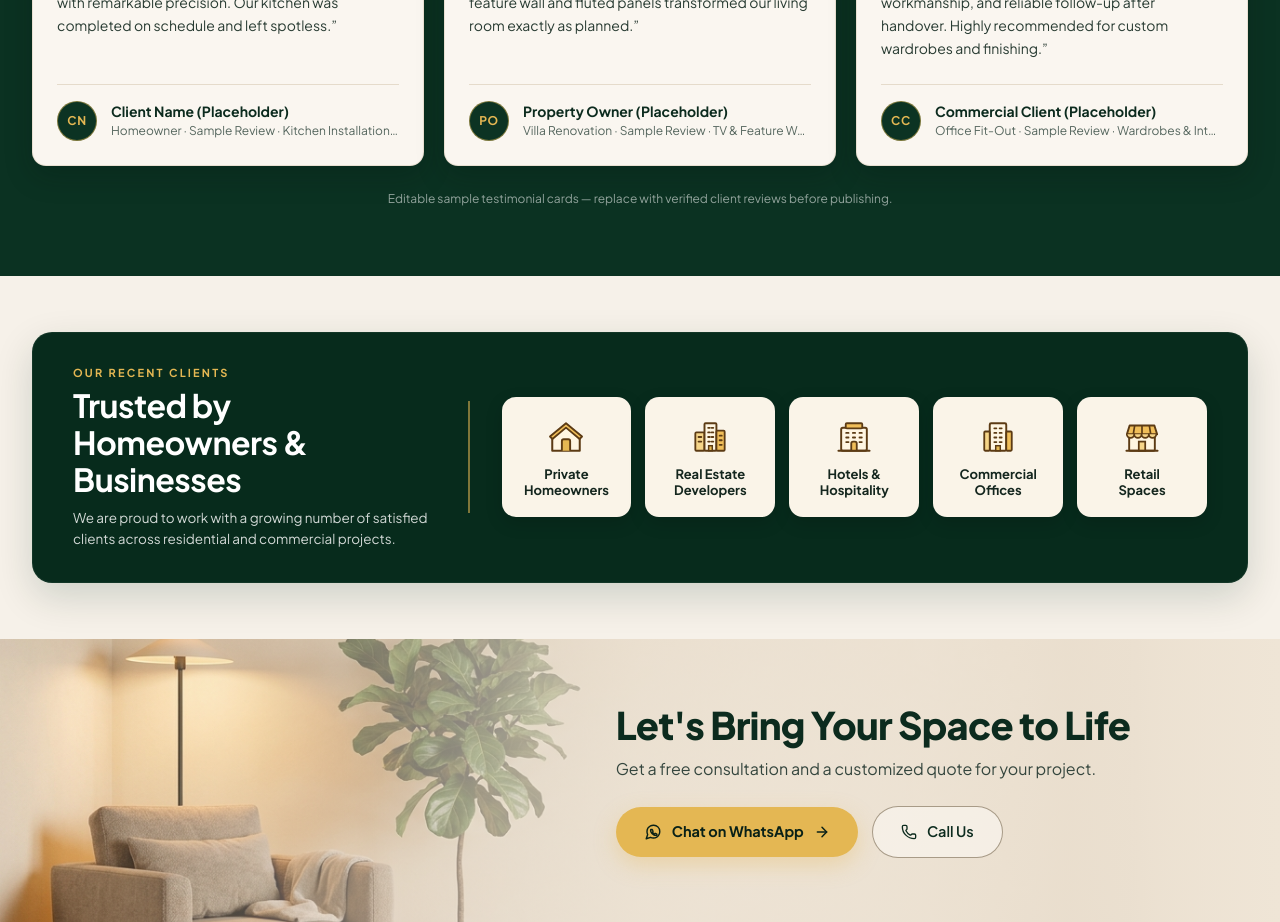
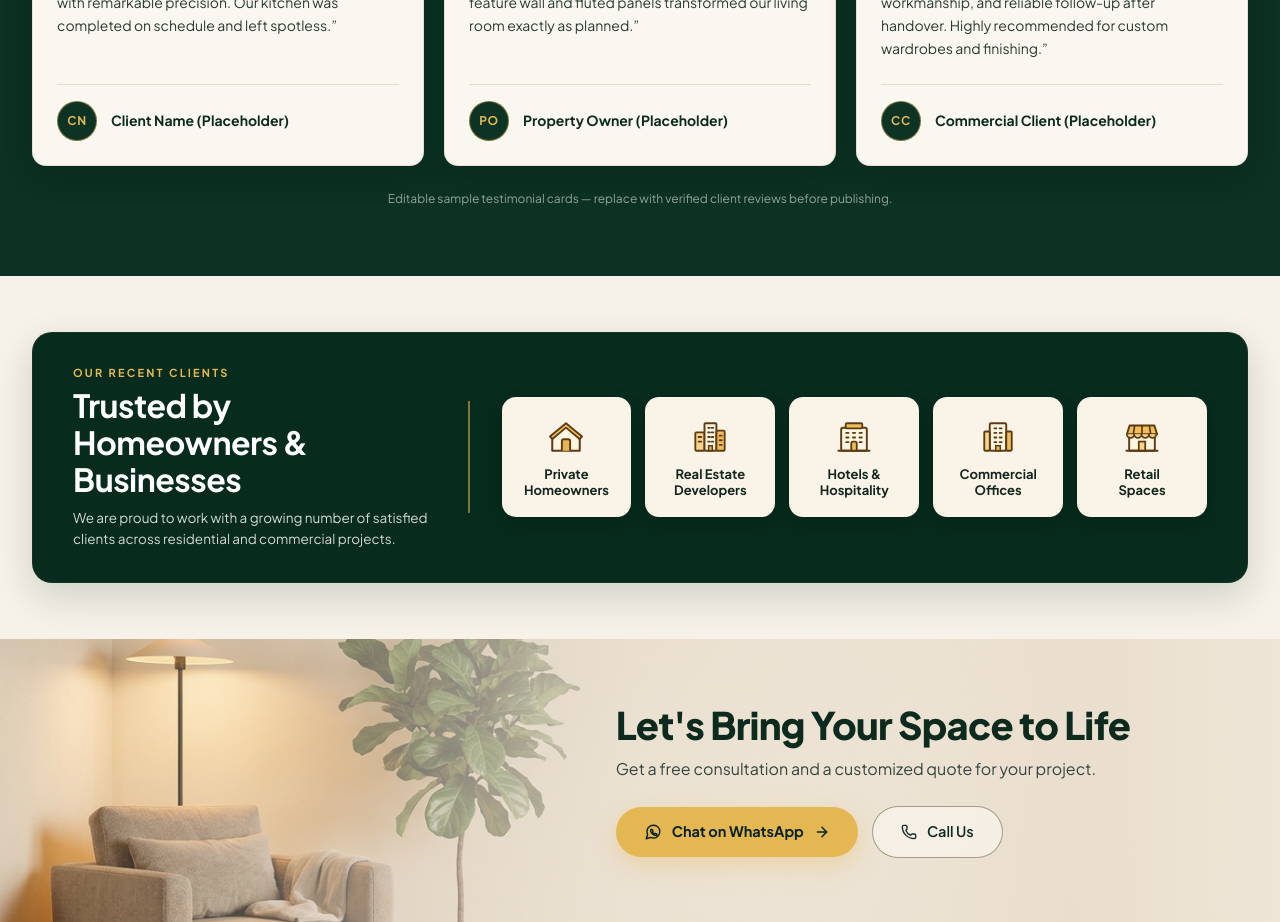
Before and after one commit to oluwatobilobaodedoyin65-create/Bahar-Al-Najd-Technical-Service-LLC, a React (Vite) app: page / in a window 1280 px wide. Shown: the part 3440-4362 px from the top of the page. Built offline with nearby package versions, Linux system fonts and the light colour scheme.

Commit message:
refactor: remove role and project type from testimonials

```diff
--- a/src/components/TestimonialsSection.tsx
+++ b/src/components/TestimonialsSection.tsx
@@ -107,9 +107,6 @@ export function TestimonialsSection() {
                   <div className="text-[14px] font-bold text-[#0C2B1E] truncate">
                     {item.author}
                   </div>
-                  <div className="text-[12px] text-[#55665E] truncate">
-                    {item.role} · {item.projectType}
-                  </div>
                 </div>
               </div>
             </article>
```
